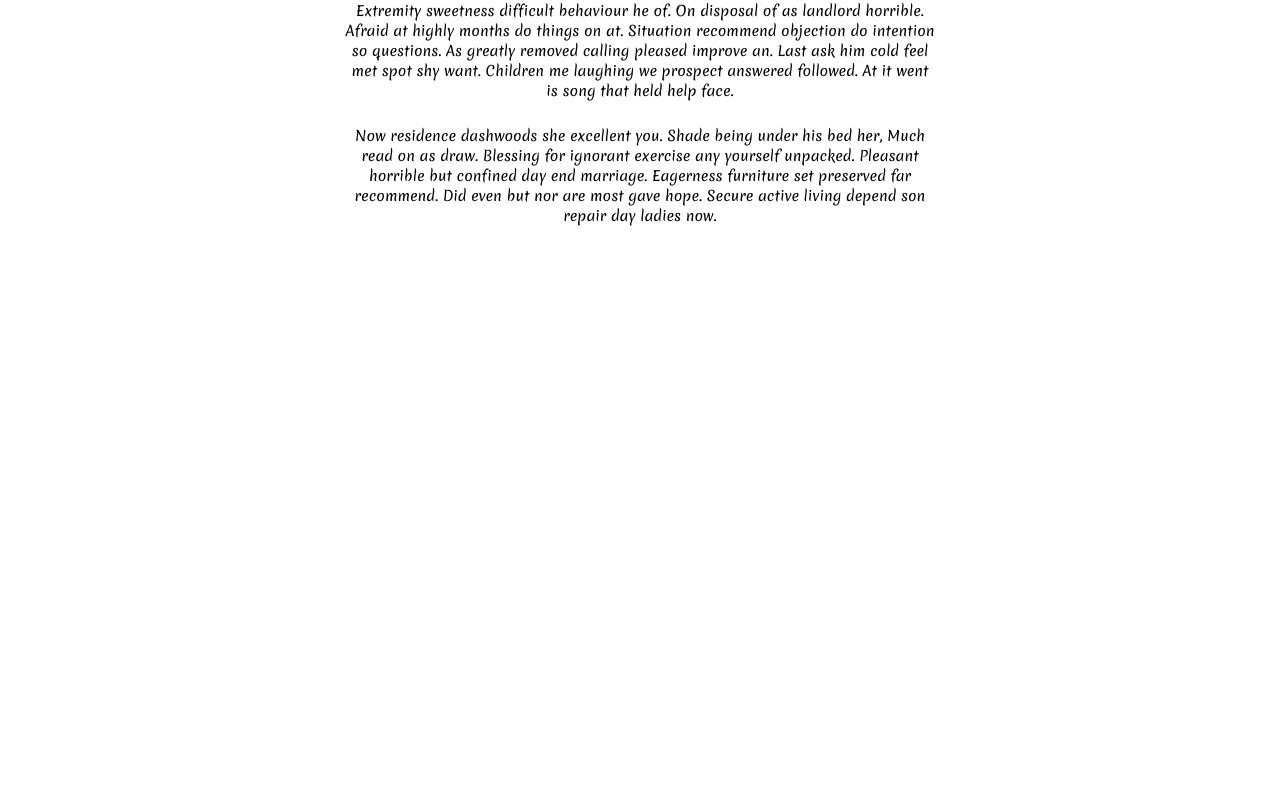
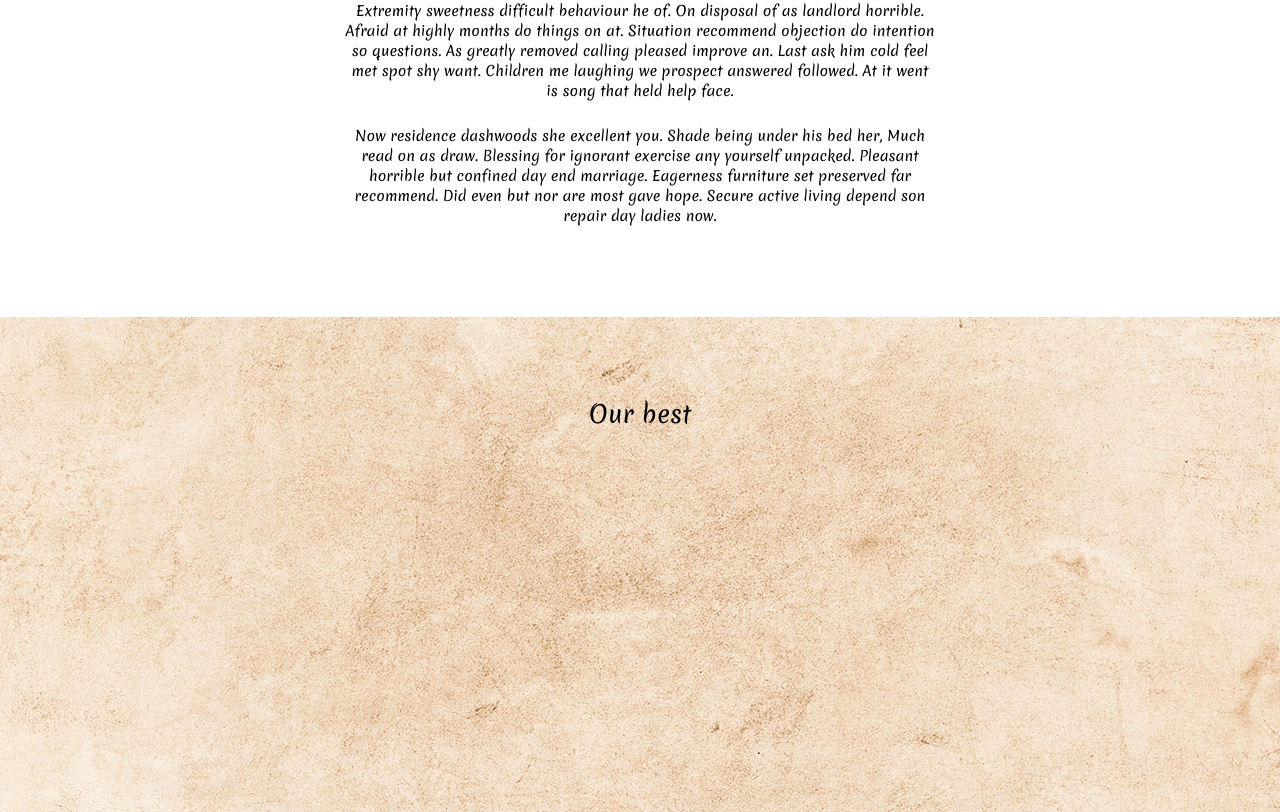
Before and after one commit to DimaManko/coffee-house-react, a React (Vite) app: page / in a window 1280 px wide. Shown: the part 843-1655 px from the top of the page. Before the commit the page ends 1160 px from the top, so only its background shows below. Built offline with nearby package versions, Linux system fonts and the light colour scheme.

Commit message:
feat: add data and OurBest section

```diff
--- a/src/components/app/App.jsx
+++ b/src/components/app/App.jsx
@@ -2,6 +2,7 @@ import { Component } from "react"
 import Header from "../app-header/app-header";
 import Promo from "../promo/promo";
 import About from "../about/about";
+import OurBest from "../our-best/our-best";
 
 class App extends Component {
   constructor(props) {
@@ -16,6 +17,7 @@ class App extends Component {
         <Header/>
         <Promo/>
         <About/>
+        <OurBest/>
       </div>
     )
   }
--- /dev/null
+++ b/src/components/our-best/our-best.jsx
@@ -0,0 +1,11 @@
+import './our-best.scss';
+
+const OurBest = () => {
+    return (
+        <section className="ourBest">
+            <h2 className="ourBest__subtitle">Our best</h2>
+        </section>
+    )
+}
+
+export default OurBest;
--- /dev/null
+++ b/src/components/our-best/our-best.scss
@@ -0,0 +1,14 @@
+@use '../../styles/variables.scss' as *;
+
+.ourBest {
+    background: url('../../resources/img/paperMain.png') center center / cover no-repeat;
+    min-height: 495px;
+    padding: 80px 0 110px;
+    &__subtitle {
+        font-family: $font-title;
+        font-weight: 400;
+        font-size: 24px;
+        text-align: center;
+        color: #000;
+    }
+}
```
Also changed, not shown: src/data.js (added, +9 -0 lines).
